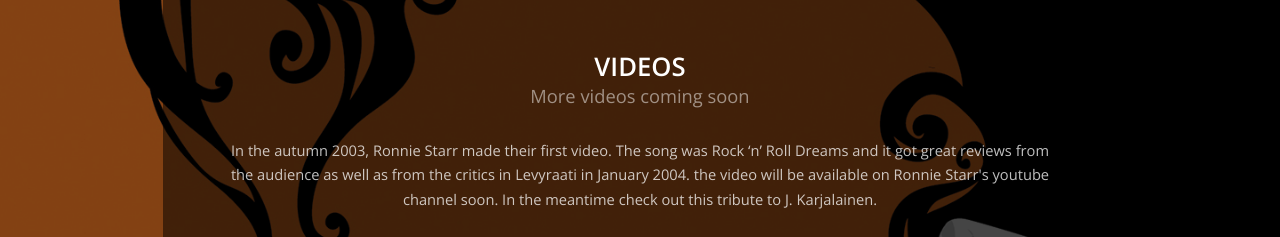
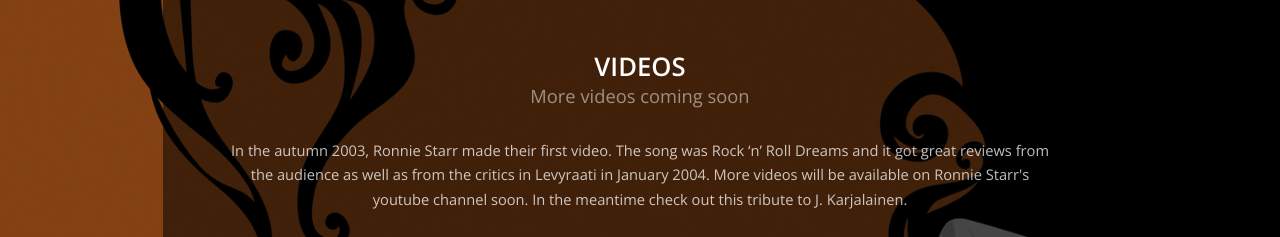
Before and after one commit to sandellr/ronniestarr, a plain HTML site: page docs/index.html in a window 1280 px wide. Shown: the part 2460-2697 px from the top of the page. Drawn offline with nearby package versions, Linux system fonts and the light colour scheme.

Commit message:
modified text

```diff
--- a/docs/index.html
+++ b/docs/index.html
@@ -103,7 +103,7 @@
 							<p>More videos coming soon</p>
 						</header>
 						<div class="content">
-							<p>In the autumn 2003, Ronnie Starr made their first video. The song was Rock ‘n’ Roll Dreams and it got great reviews from the audience as well as from the critics in Levyraati in January 2004. the video will be available on Ronnie Starr's youtube channel soon. In the meantime check out this tribute to J. Karjalainen.</p><p><iframe width="560" height="315" src="https://www.youtube.com/embed/-_MLX09XIKw" frameborder="0" allowfullscreen></iframe></p>
+							<p>In the autumn 2003, Ronnie Starr made their first video. The song was Rock ‘n’ Roll Dreams and it got great reviews from the audience as well as from the critics in Levyraati in January 2004. More videos will be available on Ronnie Starr's youtube channel soon. In the meantime check out this tribute to J. Karjalainen.</p><p><iframe width="560" height="315" src="https://www.youtube.com/embed/-_MLX09XIKw" frameborder="0" allowfullscreen></iframe></p>
 						</div>
 						<footer>
 							<a href="video.html" class="button alt">VIDEOS</a>
```
